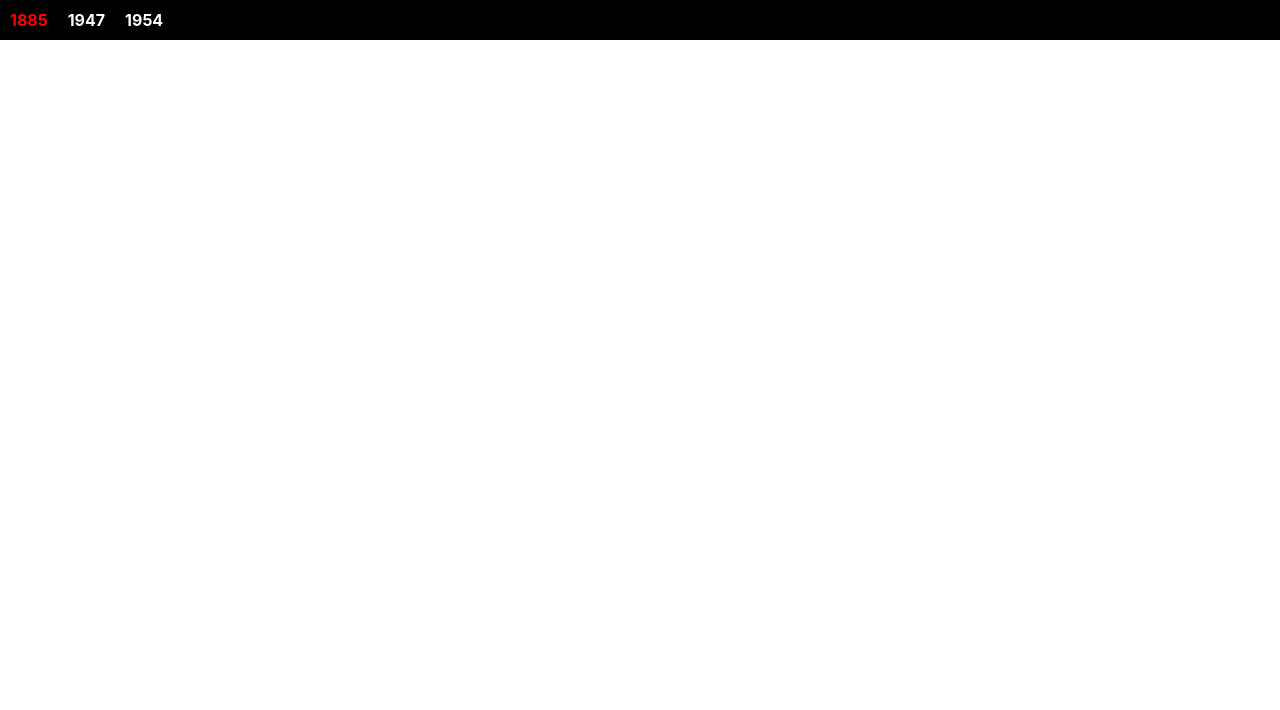
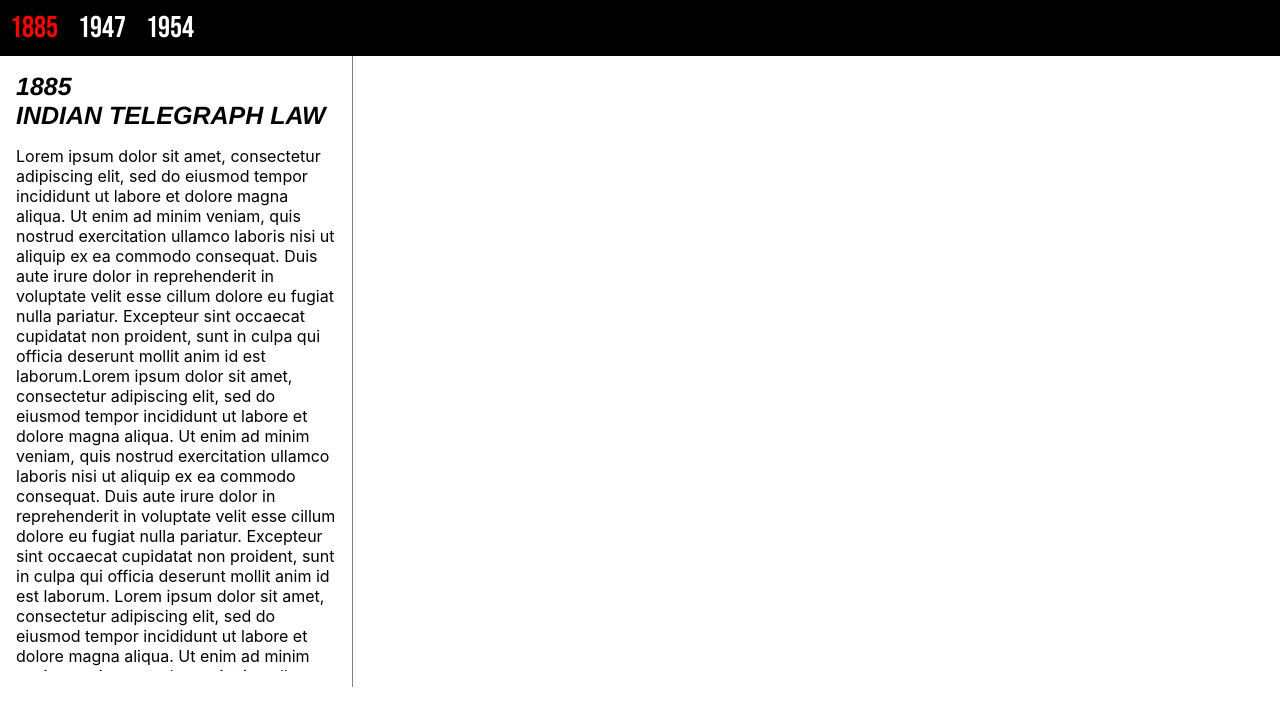
Before and after one commit to priyavprabhakar/thesis, a React (Create React App) app: page /timeline in a window 1280 px wide. Shown: the top 710 px of the page. Built offline with nearby package versions, Linux system fonts and the light colour scheme.

Commit message:
Added styles to the lleft side text panel.

```diff
--- a/public/index.html
+++ b/public/index.html
@@ -3,6 +3,7 @@
   <head>
     <meta charset="utf-8" />
     <link rel="icon" href="%PUBLIC_URL%/favicon.ico" />
+    <link href="https://fonts.googleapis.com/css?family=Bebas+Neue&display=swap" rel="stylesheet">
     <meta name="viewport" content="width=device-width, initial-scale=1" />
     <meta name="theme-color" content="#000000" />
     <meta
--- a/src/App.js
+++ b/src/App.js
@@ -5,13 +5,15 @@ import React, {useState} from "react";
 
 
 function App() {
-
   const [selectedDate, updateSelectedDate] = useState(undefined)
-  console.log(selectedDate)
   return (
-  <div>
+  <>
     <Header update={updateSelectedDate}/>
-  </div>)
+    <div className = "contentContainer">
+      <TextPanel selectedDate={selectedDate}/>
+    </div>
+  </>
+  )
 }
 
 export default App;
--- a/src/components/TextPanel.js
+++ b/src/components/TextPanel.js
@@ -1,7 +1,14 @@
 import React from "react"
+import TextPanelTitle from './TextPanelTitle'
+import TextPanelText from './TextPanelText'
+import '../styles/Content.css'
 
-function TextPanel( ) {
-    return <div> Text Panel </div>
+
+function TextPanel(props) {
+    return <div className="textPanel">
+    <TextPanelTitle selectedDate={props.selectedDate}/>
+    <TextPanelText selectedDate={props.selectedDate}/>
+    </div>
 }
 
 export default TextPanel
--- /dev/null
+++ b/src/components/TextPanelText.js
@@ -0,0 +1,18 @@
+import React from "react"
+import {data} from '../utilities/database'
+import '../styles/Content.css'
+
+
+function TextPanelText(props) {
+    const date = props.selectedDate
+    const dateMetaData = data[date]
+    return <div className = "textPanelText">
+        {
+            dateMetaData && <>
+                {dateMetaData.text}
+            </>
+        }
+    </div>
+}
+
+export default TextPanelText
--- /dev/null
+++ b/src/components/TextPanelTitle.js
@@ -0,0 +1,19 @@
+import React from "react"
+import {data} from '../utilities/database'
+import '../styles/Content.css'
+
+
+function TextPanelTitle(props) {
+    const date = props.selectedDate
+    const dateMetaData = data[date]
+    return <>
+        {
+            dateMetaData && <div className = "textPanelTitleContainer">
+                <div className = "textPanelDate"> {date} </div>
+                <div className = "textPanelTitle"> {dateMetaData.title} </div>
+            </div>
+        }
+    </>
+}
+
+export default TextPanelTitle
--- a/src/index.css
+++ b/src/index.css
@@ -11,3 +11,18 @@ code {
   font-family: source-code-pro, Menlo, Monaco, Consolas, "Courier New",
     monospace;
 }
+
+body, html {
+  height: 100%;
+  width: 100%;
+}
+
+.contentContainer {
+  display:flex;
+}
+
+#root {
+  width: 100vw;
+  height: 100vh;
+  overflow-x: hidden;
+}
--- /dev/null
+++ b/src/styles/Content.css
@@ -0,0 +1,23 @@
+.textPanel {
+    width: 25%;
+    border-right: 1px solid gray;
+    padding: 16px;
+}
+
+.textPanelTitleContainer {
+    font-size: 25px;
+    text-transform: uppercase;
+    font-family: Helvetica, Arial, sans-serif;
+    font-weight: bold;
+    font-style: italic;
+    background: rgba(255,255,255,0.5);
+    margin-bottom: 16px;
+    z-index: 10;
+
+
+}
+
+.textPanelText {
+    overflow-y:scroll;
+    height: 525px;
+}
--- a/src/styles/Timeline.css
+++ b/src/styles/Timeline.css
@@ -1,7 +1,12 @@
 .date {
     color:white;
-    font-weight: bold;
     margin: 10px;
+    font-size: 30px;
+    font-family: 'Bebas Neue', cursive;
+}
+
+.date:hover {
+    text-decoration: underline;
 }
 
 .selectedDate.date {
@@ -10,4 +15,6 @@
 
 .timelineContainer {
     display:flex;
+    align-items: center;
+    cursor: pointer;
 }
```
Also changed, not shown: src/utilities/database.js (+3 -3 lines).
